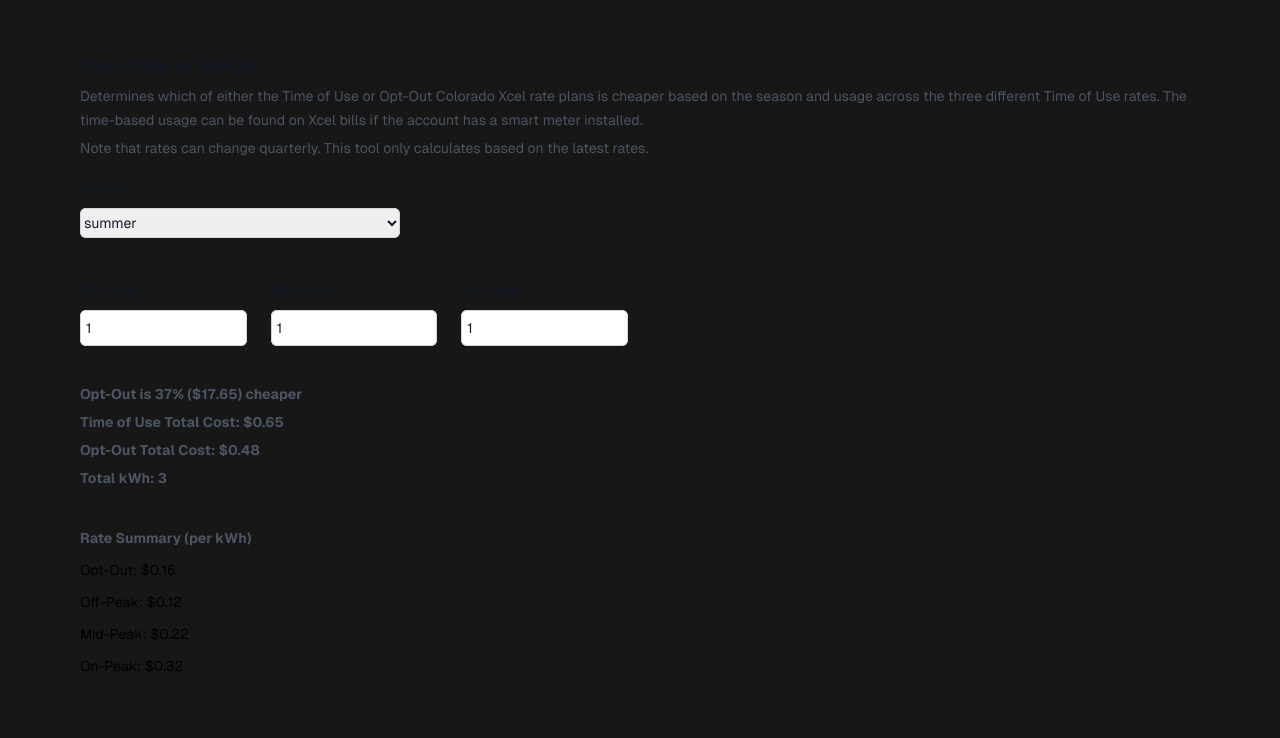
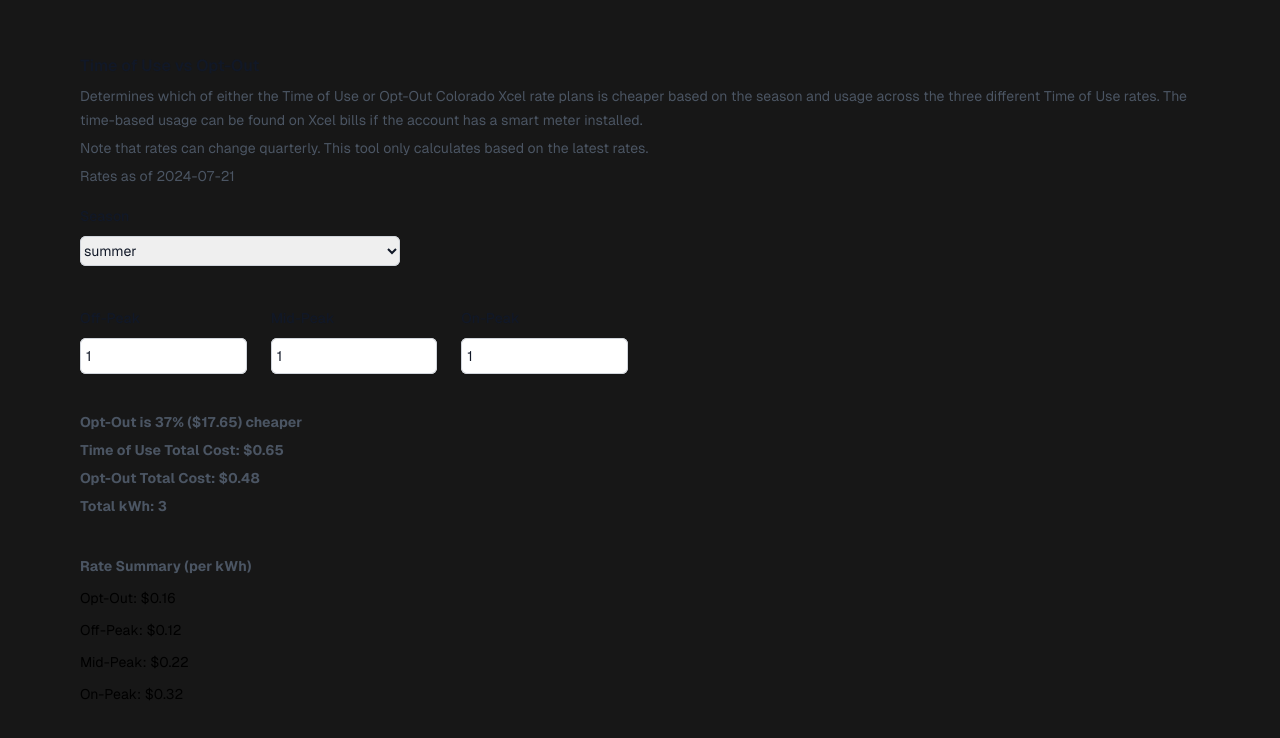
Before and after one commit to akosborn/time-of-use-calculator, a Next.js app: page / in a window 1280 px wide. Shown: the part 112-850 px from the top of the page. Built offline with nearby package versions, Linux system fonts and the light colour scheme.

Commit message:
Add last updated

```diff
--- a/src/app/page.tsx
+++ b/src/app/page.tsx
@@ -1,7 +1,7 @@
 'use client';
 
 import {evalTimeOfUse} from '@/utils/eval-time-of-use';
-import {RATES_2024} from '@/data/time-of-use';
+import {RATES_2024, RATES_AS_OF_DATE} from '@/data/time-of-use';
 import {useState} from 'react';
 
 type RateTime = 'offPeak' | 'midPeak' | 'onPeak';
@@ -41,12 +41,15 @@
           <h2 className="text-base font-semibold leading-7 text-gray-900">Time of Use vs Opt-Out</h2>
           <div className="mb-4">
             <p className="mt-1 text-sm leading-6 text-gray-600">
-              Determines which of either the Time of Use or Opt-Out Colorado Xcel rate plans is cheaper based on the season and
-              usage across the three different Time of Use rates. The time-based usage can be found on Xcel bills if the
+              Determines which of either the Time of Use or Opt-Out Colorado Xcel rate plans is cheaper based on the season
+              and usage across the three different Time of Use rates. The time-based usage can be found on Xcel bills if the
               account has a smart meter installed.
             </p>
             <p className="mt-1 text-sm leading-6 text-gray-600">
               Note that rates can change quarterly. This tool only calculates based on the latest rates.
+            </p>
+            <p className="mt-1 text-sm leading-6 text-gray-600">
+              Rates as of {RATES_AS_OF_DATE}
             </p>
           </div>
 
--- a/src/data/time-of-use.ts
+++ b/src/data/time-of-use.ts
@@ -1,3 +1,5 @@
+export const RATES_AS_OF_DATE = '2024-07-21';
+
 export const RATES_2024 = [
   {
     season: 'winter',
```
